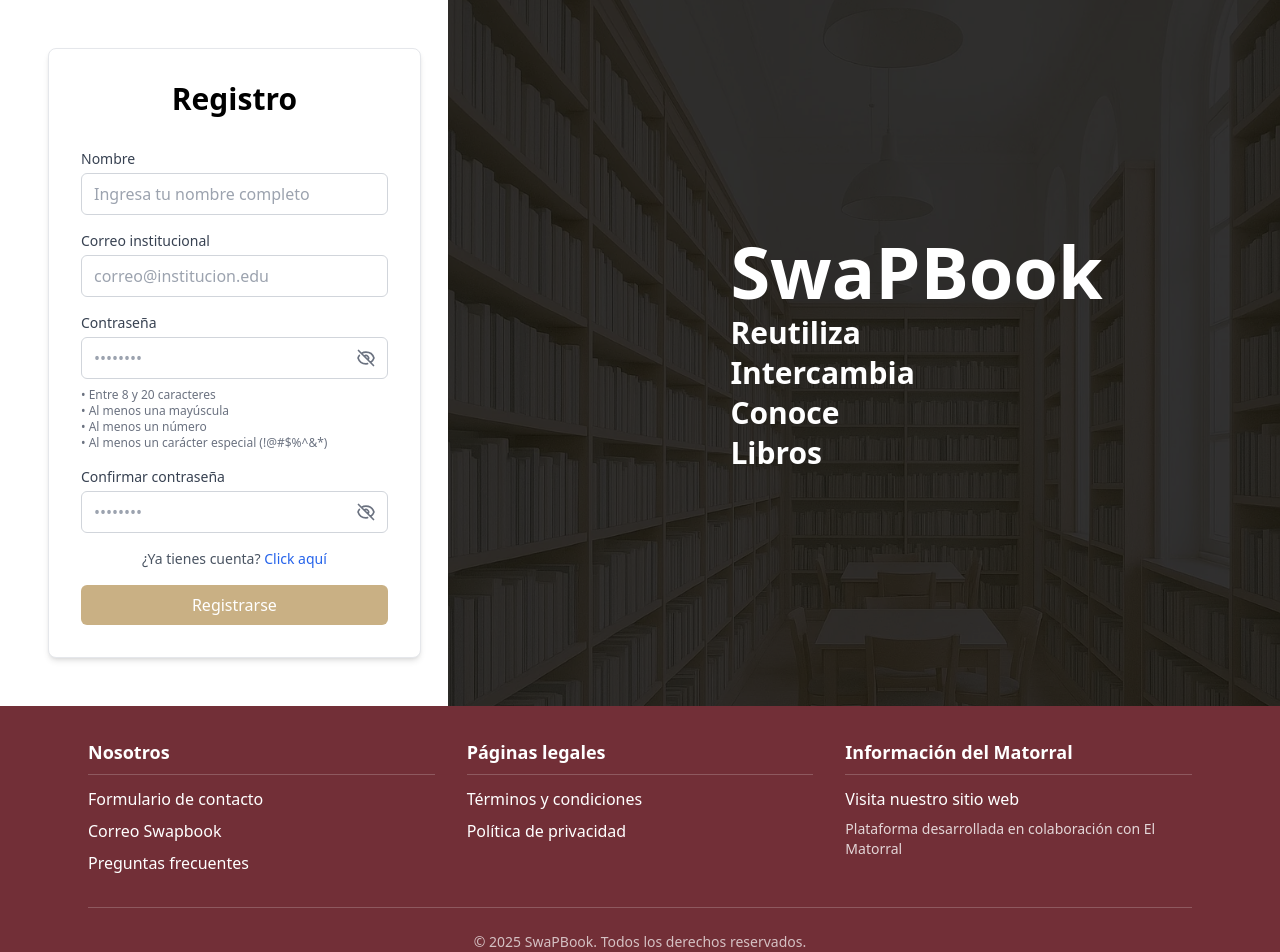
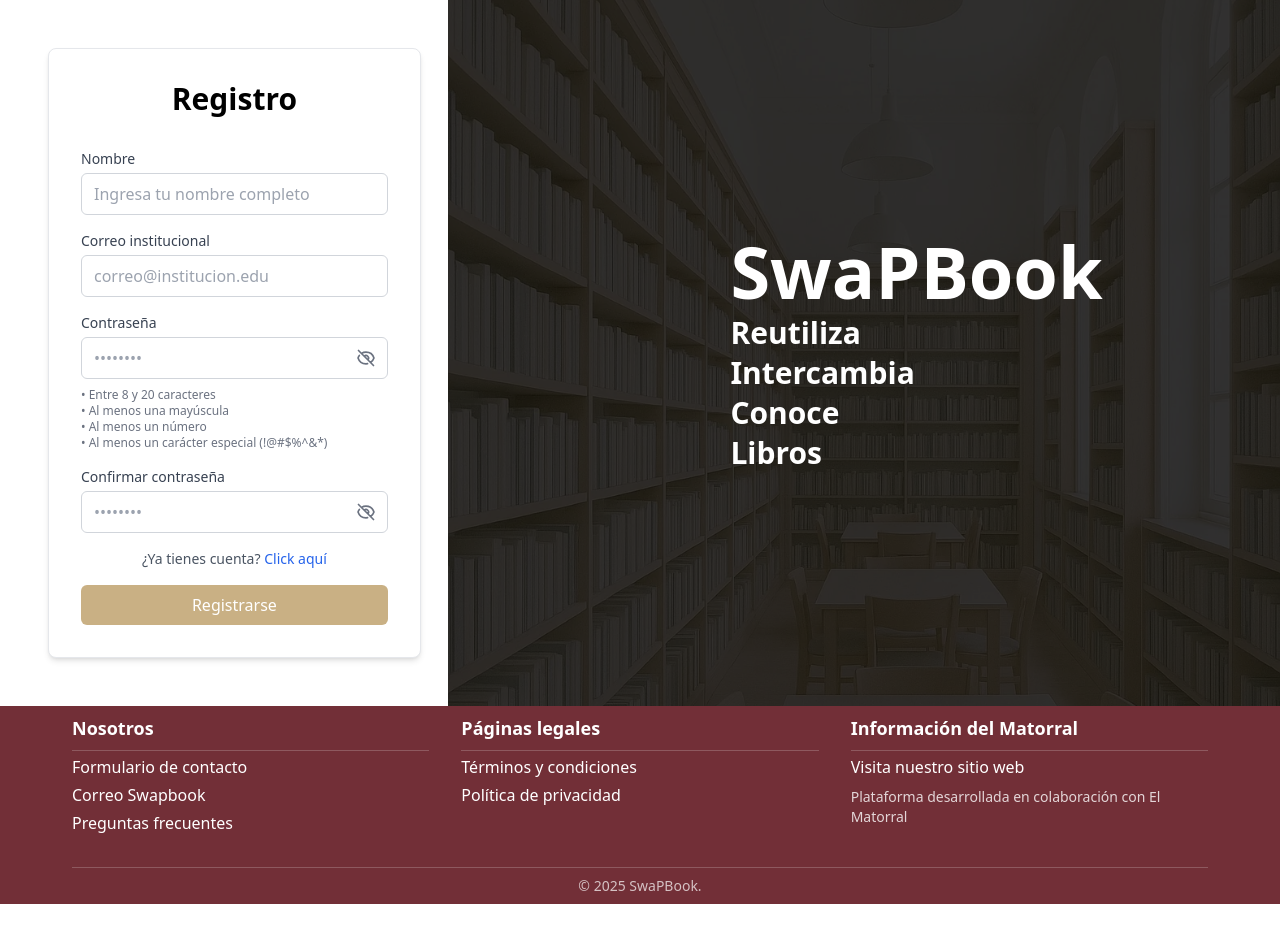
Before and after one commit to santydm/SwaPBook, a React (Vite) app in the folder SwaPBook/Frontend/: page /registro in a window 1280 px wide. Shown: the top 952 px of the page. After the commit the page ends 904 px from the top, so only its background shows below. Built offline with nearby package versions, Linux system fonts and the light colour scheme.

Commit message:
correcciones

```diff
--- a/SwaPBook/Frontend/src/components/auth/Registro.jsx
+++ b/SwaPBook/Frontend/src/components/auth/Registro.jsx
@@ -269,14 +269,14 @@
         </div>
 
         {/* Footer */}
-<footer className="w-full bg-[#722F37] py-8">
-  <div className="max-w-6xl mx-auto px-6">
+<footer className="w-full bg-[#722F37] py-2">
+  <div className="max-w-6xl mx-auto px-2">
     <div className="grid grid-cols-1 md:grid-cols-3 gap-8 text-white">
 
       {/* Columna Nosotros */}
-      <div className="space-y-3">
+      <div className="space-y-1">
         <h3 className="text-lg font-bold border-b border-white/20 pb-2">Nosotros</h3>
-        <ul className="space-y-2">
+        <ul className="space-y-1">
           <li>
             <a href="#" className="hover:text-gray-300 transition-colors">Formulario de contacto</a>
           </li>
@@ -290,9 +290,9 @@
       </div>
 
       {/* Columna Páginas Legales */}
-      <div className="space-y-3">
+      <div className="space-y-1">
         <h3 className="text-lg font-bold border-b border-white/20 pb-2">Páginas legales</h3>
-        <ul className="space-y-2">
+        <ul className="space-y-1">
           <li>
             <a href="#" className="hover:text-gray-300 transition-colors">Términos y condiciones</a>
           </li>
@@ -303,7 +303,7 @@
       </div>
 
       {/* Columna Información del Matorral */}
-      <div className="space-y-3">
+      <div className="space-y-1">
         <h3 className="text-lg font-bold border-b border-white/20 pb-2">Información del Matorral</h3>
         <ul className="space-y-2">
           <li>
@@ -325,8 +325,8 @@
     </div>
 
     {/* Derechos de autor */}
-    <div className="mt-8 pt-6 border-t border-white/20 text-center text-white/70 text-sm">
-      © {new Date().getFullYear()} SwaPBook. Todos los derechos reservados.
+    <div className="mt-8 pt-2 border-t border-white/20 text-center text-white/70 text-sm">
+      © {new Date().getFullYear()} SwaPBook.
     </div>
   </div>
 </footer>
```
